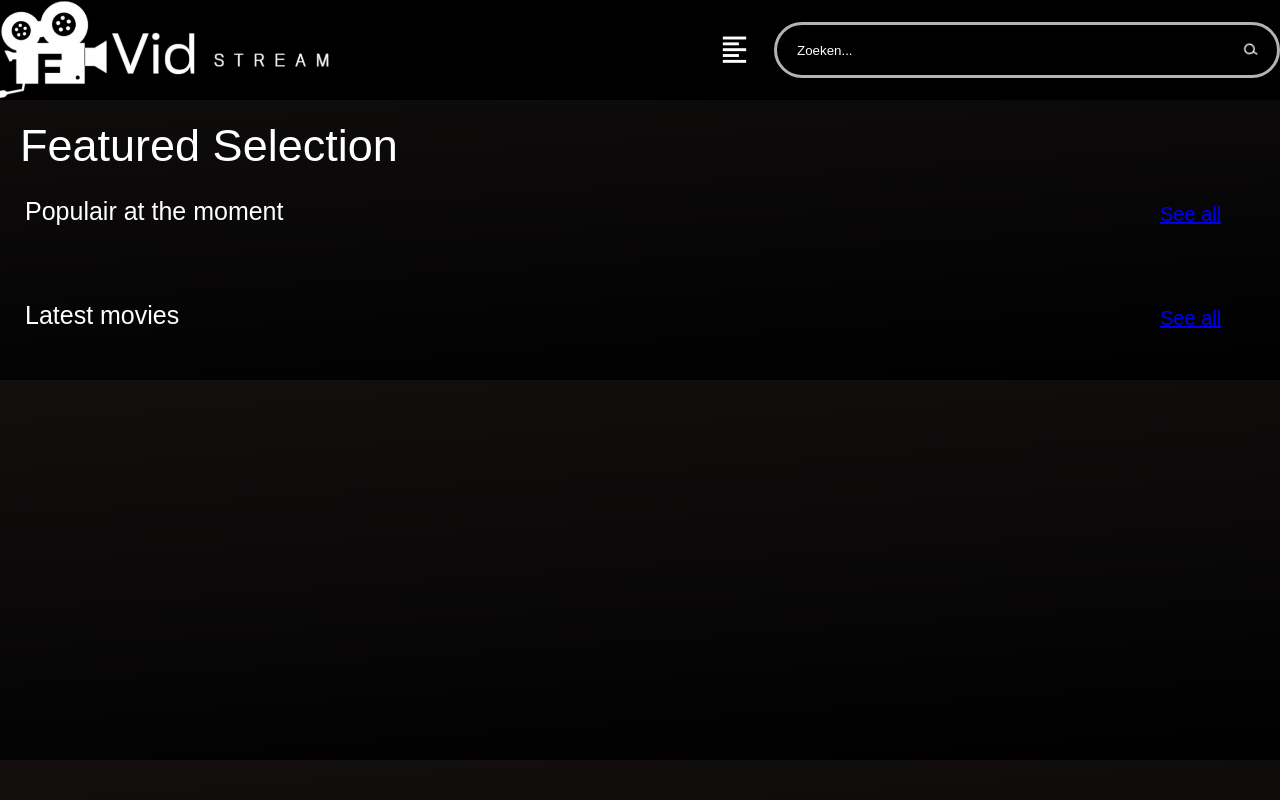
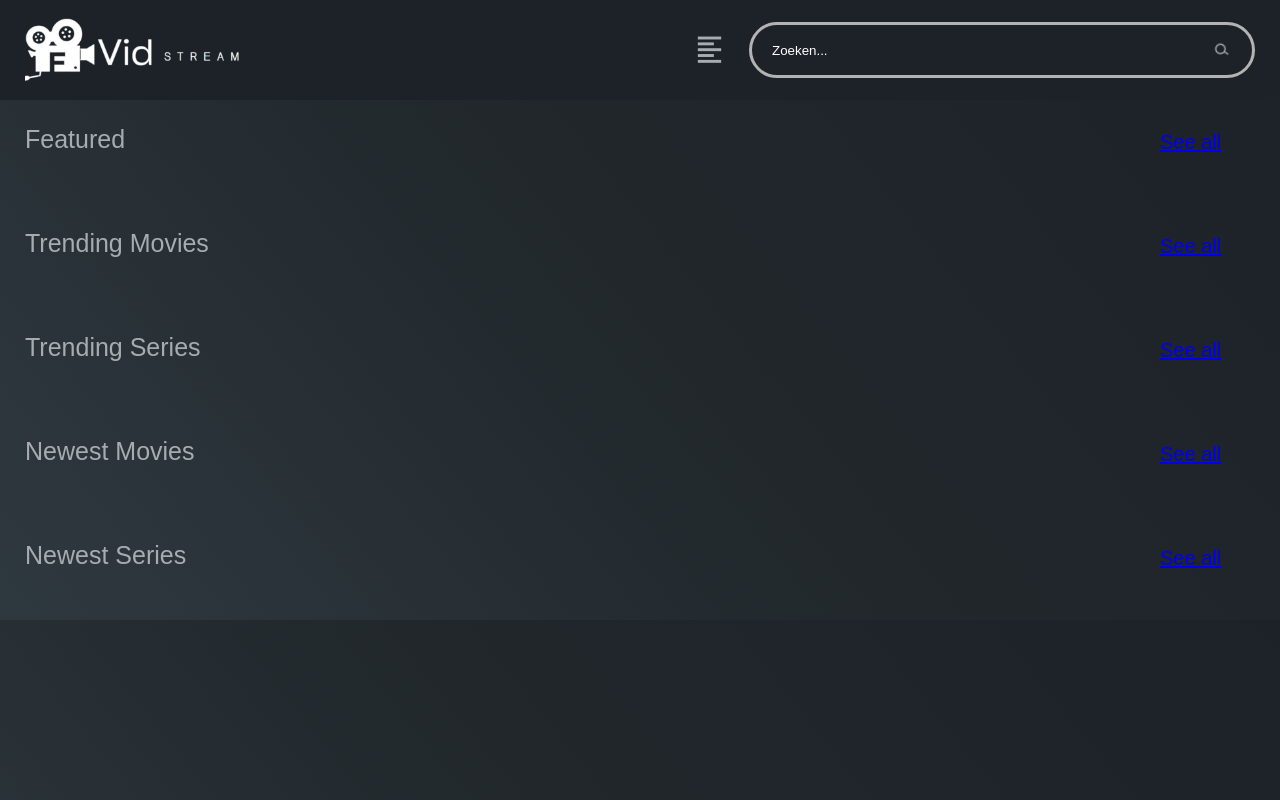
Before and after one commit to JesperD17/Vidstream, a PHP site: page / in a window 1280 px wide. Run offline with PHP 8.4, Linux system fonts and the light colour scheme.

Commit message:
styling alles, cards, see all color.

```diff
--- a/Onscreen/css/header.css
+++ b/Onscreen/css/header.css
@@ -1,6 +1,6 @@
 :root {
-	--first-color: linear-gradient(176deg, rgba(19, 15, 15, 1) 0%, rgba(0, 0, 0, 1) 100%);
-	--second-color: black;
+	--first-color: linear-gradient(51deg, rgba(46, 57, 63, 1) 0%, rgba(33, 39, 43, 1) 51%, rgba(29, 34, 41, 1) 100%);
+	--second-color:#1d2229;
 	--third-color: #505050;
 	--fourth-color: #e6e6e6;
 	--fifth-color: #141313;
@@ -20,8 +20,8 @@
 
 
 #logo, #logo2 {
-	max-height: 100%;
-	object-fit: contain;
+	max-height: 65px;
+	object-fit:contain;
 }
 
 .links {
@@ -31,19 +31,29 @@
 }
 
 .links a:visited, .links a {
-	color: white;
+	color: var(--sixth-color);
 	text-decoration: none;
 
 }
 
 .links a, .links2 a {
-    padding: 34px 20px 12px;
-    border: 2px solid black;
-	background: var(--fifth-color);
+    /* padding: 34px 20px 12px; */
+	padding: 10px;
+    /* border: 2px solid black; */
+	/* background: var(--fifth-color); */
     line-height: 50px;
 	border-radius: 10px;
 	font-family: fantasy;
 }
+
+.links a:not(:last-child)::after{
+	content:"";
+	border:1px solid #e2e2e2;
+	border-width: 1px 1px 0 0;
+	position:relative;
+	left: 9px;
+	height:100%;
+  }
 
 ::marker {
     display: none;
@@ -61,6 +71,7 @@
     align-items: center;
     height: var(--nav-height);
     position: relative;
+	padding: 0px 25px;
 }
 
 #search {
@@ -137,6 +148,7 @@
 #IconNoClick {
 	position: absolute;
     right: 21px;
+	right: 50px;
 }
 
 i {
--- a/Onscreen/css/homepage.css
+++ b/Onscreen/css/homepage.css
@@ -1,13 +1,13 @@
 /* :root from header.css */
 
 body, html {
-	background: var(--first-color);
+    background: var(--first-color);
 	margin: 0px;
 	font-family: fantasy;
 }
 
 div#shell {
-	color: white;
+	color: #a7acb0;
 }
 
 /* text above cards */
@@ -32,10 +32,24 @@ div#shell {
     position: relative;
     align-items: end;
     display: flex;
+    color: white;
+
 }
 
 /* cards styling */
-.Spotlight {
+/* .Spotlight, .Trending_movies, .Trending_series, .latestMovies, .latestMovies, .latestSeries {
+    display: flex;
+    gap: 15px;
+    overflow: scroll;
+    padding: 25px 30px 25px 30px;
+    scrollbar-color: var(--third-color) transparent;
+    scrollbar-width: thin;
+    overflow-y: hidden;
+    user-select: none;
+    cursor: grab;
+} */
+
+.MainCards {
     display: flex;
     gap: 15px;
     overflow: scroll;
@@ -47,11 +61,11 @@ div#shell {
     cursor: grab;
 }
 
-.Spotlight:hover {
+.MainCards:hover {
     overflow-x: auto;
 }
 
-.Spotlight:active {
+.MainCards:active {
     cursor: grabbing;
 }
 
@@ -67,7 +81,7 @@ div#shell {
 }
 
 .Card:hover {
-    transform: scale(1.1);
+    transform: scale(1.05);
     clip-path: inset(0);
     transition: .4s;
 }
--- a/Onscreen/index.html
+++ b/Onscreen/index.html
@@ -9,6 +9,7 @@
   <link rel="stylesheet" href="./css/homepage.css">
   <link rel="icon" type="image/x-icon" href="./pics/Logo Icon2.png">
   <script src="./js/load_in_API.js"></script>
+
 
   <!-- <script src="./js/icon_change.js"></script> -->
   <!-- <link href="./css/collapsibleContent.css"> -->
@@ -60,42 +61,17 @@
 
       </div>
     </div>
+    <!-- Optamized html & load in api -->
+    <div id="main">
 
-      <div id="main">
+    </div>
 
-          <div class="head">
+  </div>
 
-          <div class="align_Headers">
-            <div class="Hheader">Featured Selection</div>
-            <div class="header_title">Populair at the moment</div>
-          </div>
-            <div class="text-right"><a href="#">See all</a></div>
-          </div>
-
-          <div class="movie">
-              <div class="Spotlight"></div>
-          </div>
-
-
-
-          <div class="head">
-            <div class="header_title">Latest movies</div>
-            <div class="text-right"><a href="#">See all</a></div>
-          </div>
-
-          <div class="movie">
-            <div class="Spotlight"></div>
-        </div>
-
-
-
-      </div>
-    </div>
-  </div>
-  <!-- END PAGE SOURCE -->
 </body>
 
 </html>
 
 <script src="./js/collapsibleContent.js"></script>
+<script src="./js/html_Optamized.js"></script>
 <script src="./js/scrollableContent.js"></script>
--- /dev/null
+++ b/Onscreen/js/html_Optamized.js
@@ -0,0 +1,48 @@
+const sections = [
+    { title: "Featured", className: "Spotlight", mainClass: "MainCards" },
+    { title: "Trending Movies", className: "Trending_movies", mainClass: "MainCards" },
+    { title: "Trending Series", className: "Trending_series", mainClass: "MainCards" },
+    { title: "Newest Movies", className: "latestMovies", mainClass: "MainCards" },
+    { title: "Newest Series", className: "latesTvSeries", mainClass: "MainCards" },
+  ];
+
+  const main = document.getElementById("main");
+  sections.forEach(section => {
+    // Creëer sectie-header
+    const headDiv = document.createElement("div");
+    headDiv.classList.add("head");
+
+    const headerDiv = document.createElement("div");
+    headerDiv.classList.add("align_Headers");
+
+    const titleDiv = document.createElement("div");
+    titleDiv.classList.add("header_title");
+    titleDiv.textContent = section.title;
+
+    const seeAllDiv = document.createElement("div");
+    seeAllDiv.classList.add("text-right");
+    const linkElement = document.createElement("a");
+    linkElement.href = "#";
+    linkElement.textContent = "See all";
+    seeAllDiv.appendChild(linkElement);
+
+    headerDiv.appendChild(titleDiv);
+    headDiv.appendChild(headerDiv);
+    headDiv.appendChild(seeAllDiv);
+
+    // Creëert de sectie-content
+    const movieDiv = document.createElement("div");
+    movieDiv.classList.add("movie");
+
+    const contentDiv = document.createElement("div");
+    contentDiv.classList.add(section.mainClass);
+    contentDiv.classList.add(section.className);
+
+    movieDiv.appendChild(contentDiv);
+
+    const sectionContainer = document.createDocumentFragment();
+    sectionContainer.appendChild(headDiv);
+    sectionContainer.appendChild(movieDiv);
+
+    main.appendChild(sectionContainer); // Voegt uiteindelijk alles toe
+  });
--- a/Onscreen/js/load_in_API.js
+++ b/Onscreen/js/load_in_API.js
@@ -6,9 +6,23 @@
             .then((response) => response.json())
             .then((response) => {
                 console.log("response =", response);
-                let movies = response.spotlight;
-                console.log("movies =", movies);
-                fShow(movies);
+                let spotlight = response.spotlight;
+                let Trending_movie = response.trending.movies;
+                let Trending_series = response.trending.tvSeries;
+                let latestmovies = response.latestMovies;
+                let latestvSeries = response.latestTvSeries;
+
+                console.log("spotlight =", spotlight);
+                console.log("trending =", Trending_movie);
+                console.log("trending =", Trending_series);
+                console.log("latestmovies =", latestmovies);
+                console.log("latestvseries =", latestvSeries);
+
+                fShow(spotlight, ".Spotlight");
+                fShow(Trending_movie, ".Trending_movies");
+                fShow(Trending_series, ".Trending_series");
+                fShow(latestmovies, ".latestMovies");
+                fShow(latestvSeries, ".latesTvSeries");
             })
             .catch(function (error) {
                 console.log("error=", error);
@@ -16,31 +30,31 @@
     }
     fStart();
 
-    function fShow(movies) {
+    function fShow(spotlight, elementClass) {
         let html = "";
 
-        movies.forEach(function (movie, index) {
+        spotlight.forEach(function (movie_serie, index) {
             const cardClass = `Card ${index + 1}`;
             const bannerClass = `movie-banner ${index + 1}`;
-                // <img src="${movie.banner}" alt="${movie.title} banner"/>
+                // <img src="${movie_serie.banner}" alt="${movie_serie.title} banner"/>
             html += `
             <div class="${cardClass}">
                 <div class="${bannerClass}">
-                    <img src="${movie.poster}" alt="${movie.title} poster"/>
+                    <img src="${movie_serie.poster}" alt="${movie_serie.title} poster"/>
                 </div>
                 <div class="card_info">
-                    <div class="titles">${index + 1}. ${movie.title}</div>
+                    <div class="titles">${index + 1}. ${movie_serie.title}</div>
                         <div class="rating_release">
-                            <div class="release_date">${movie.year}</div>
-                            <div class="ratings">${movie.rating} <i class='bx bxs-star-half'></i></div>
+                            <div class="release_date">${movie_serie.year}</div>
+                            <div class="ratings">${movie_serie.rating} <i class='bx bxs-star-half'></i></div>
                         </div>
                 </div>
             </div>
             `;
 
-            // console.log(`Movie: ${movie.title}, Banner Class: ${bannerClass}`);
+            // console.log(`Movie: ${spot.title}, Banner Class: ${bannerClass}`);
         });
 
-        document.querySelector(".Spotlight").innerHTML += html;
-        document.querySelector(".trending").innerHTML += html;
+        document.querySelector(elementClass).innerHTML += html;
+        // document.querySelector(".latestMovies").innerHTML += html;
     }
--- a/Onscreen/js/scrollableContent.js
+++ b/Onscreen/js/scrollableContent.js
@@ -1,8 +1,9 @@
-const spotlight = document.querySelector('.Spotlight');
+const spotlights = document.querySelectorAll('.MainCards');
 let isDragging = false;
 let startX;
 let scrollLeft;
 
+spotlights.forEach(spotlight => {
   spotlight.addEventListener('mousedown', (e) => {
     isDragging = true;
     spotlight.classList.add('active');
@@ -27,3 +28,4 @@ spotlight.addEventListener('mousemove', (e) => {
     const walk = (x - startX) * 2;
     spotlight.scrollLeft = scrollLeft - walk;
   });
+});
```
Lines whose indentation alone changed are shown as unchanged.
